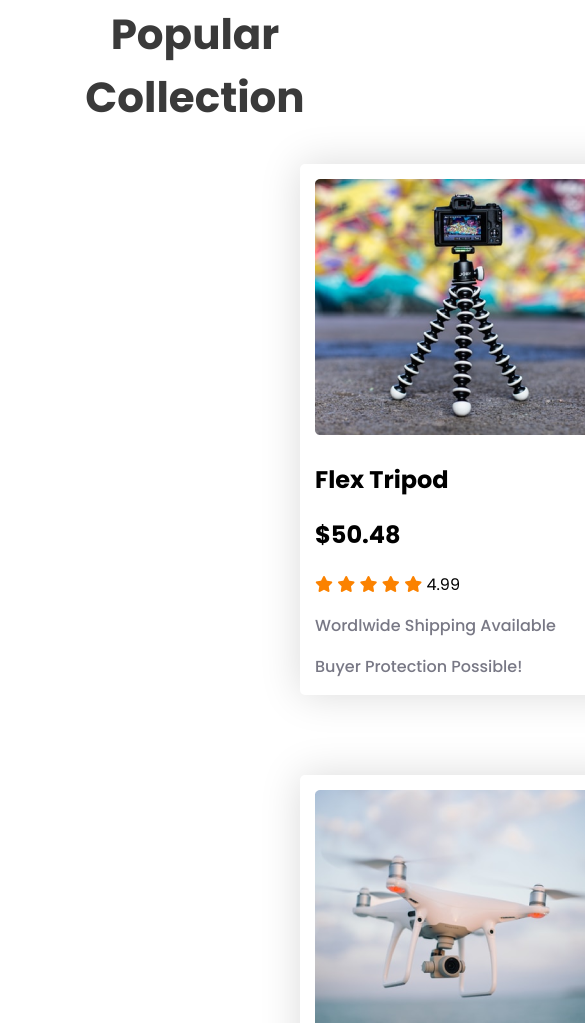
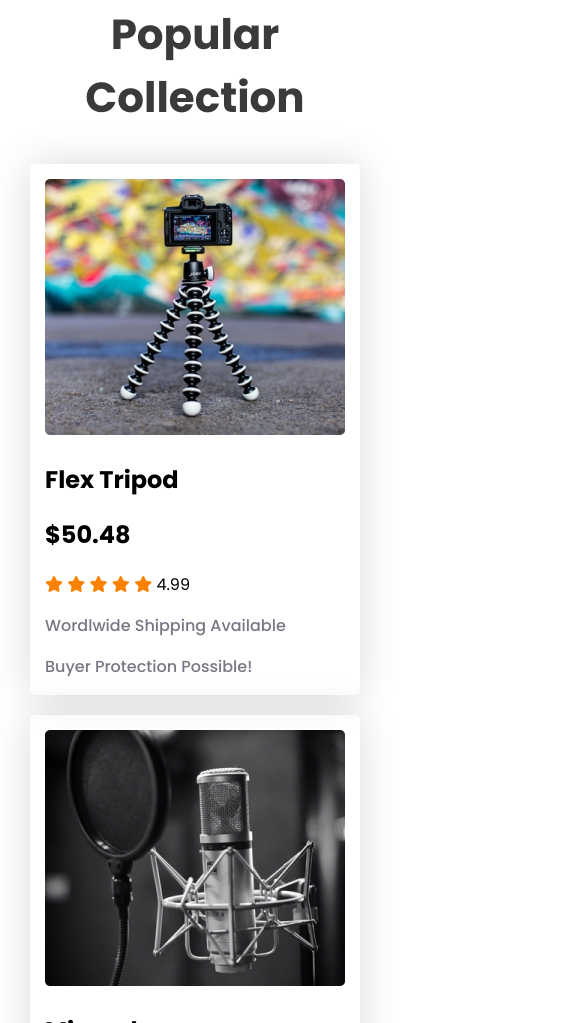
Before and after one commit to anthony-aura/assignment-web-2, a plain HTML site: page index.html in a window 390 px wide. Shown: the part 977-2000 px from the top of the page, 585 px wide, since content can reach past the window. Drawn offline with Linux system fonts and the light colour scheme.

Commit message:
collection responsive

```diff
--- a/style.css
+++ b/style.css
@@ -124,7 +124,14 @@ footer{
 /*--- Media Queries ---
 --------------------- */
 @media only screen and (max-width: 688px) {
-
+   .collection{
+    row-gap: 20px;
+    padding-left: 0px;
+    padding-right: 00px;
+    margin-bottom: 00px;
+    grid-template-columns: repeat(1, 1fr);
+    width: 100%;
+   }
 }
 
 /* ----Tablet Devices----
```
